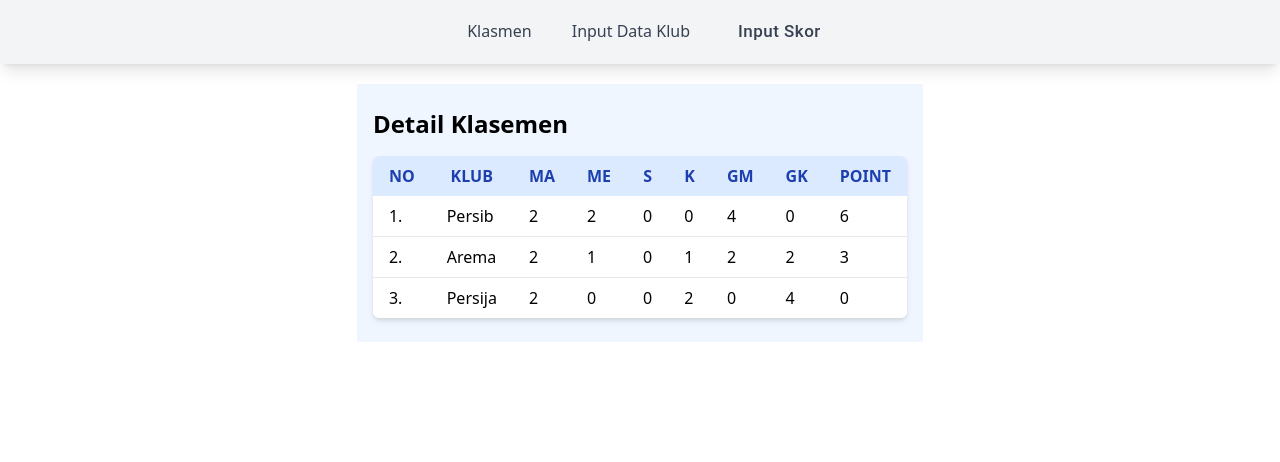
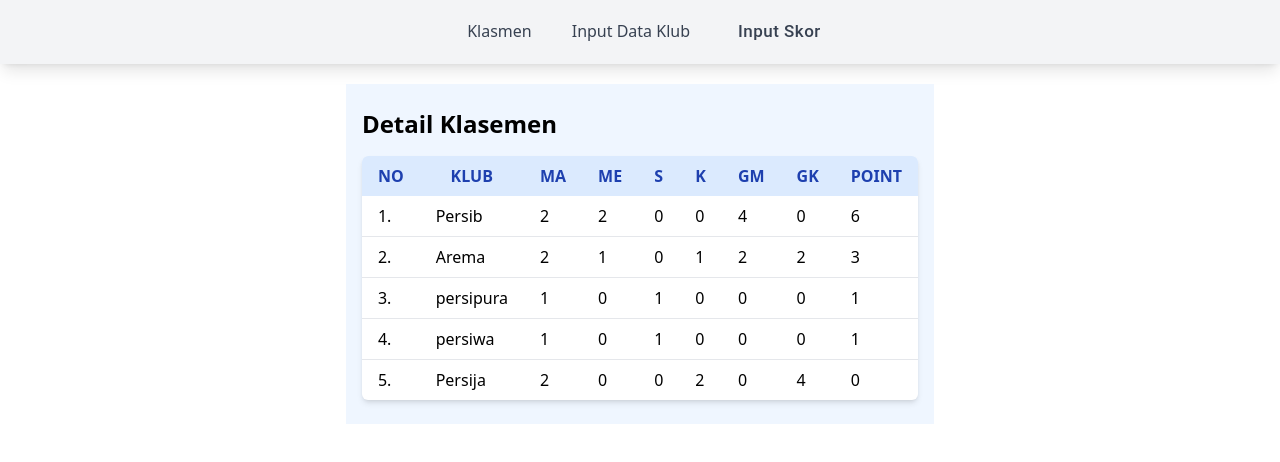
Before and after one commit to franskbarek/klasmen-sepakbola, a React (Vite) app: page / in a window 1280 px wide. Shown: the top 462 px of the page. Built offline with nearby package versions, Linux system fonts and the light colour scheme; data requests are answered from the project's data file.

Commit message:
🛠  FIX: bug handleSave multi skor

```diff
--- a/db.json
+++ b/db.json
@@ -35,6 +35,30 @@
       "gk": 2,
       "point": 3,
       "id": 2
+    },
+    {
+      "name": "persipura",
+      "city": "jayapura",
+      "ma": 1,
+      "me": 0,
+      "s": 1,
+      "k": 0,
+      "gm": 0,
+      "gk": 0,
+      "point": 1,
+      "id": 4
+    },
+    {
+      "name": "persiwa",
+      "city": "wamena",
+      "ma": 1,
+      "me": 0,
+      "s": 1,
+      "k": 0,
+      "gm": 0,
+      "gk": 0,
+      "point": 1,
+      "id": 5
     }
   ]
 }
--- a/src/components/InputMultipleDataScore.jsx
+++ b/src/components/InputMultipleDataScore.jsx
@@ -1,4 +1,4 @@
-import { useState } from "react";
+import { useEffect, useState } from "react";
 import { toast } from "react-hot-toast";
 import { useDispatch, useSelector } from "react-redux";
 import { useNavigate } from "react-router-dom";
@@ -75,6 +75,10 @@
     return false;
   };
 
+  useEffect(() => {
+    dispatch(getClassments());
+  }, [dispatch]);
+
   return (
     <div className="bg-blue-100 p-4">
       <h1 className="text-2xl font-bold mb-4">Input Multi Skor</h1>
```
